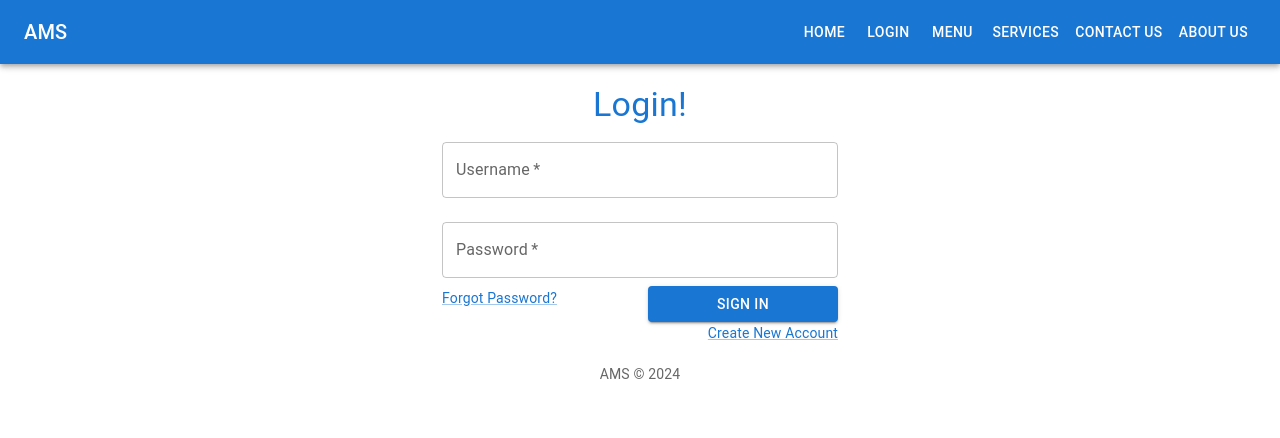
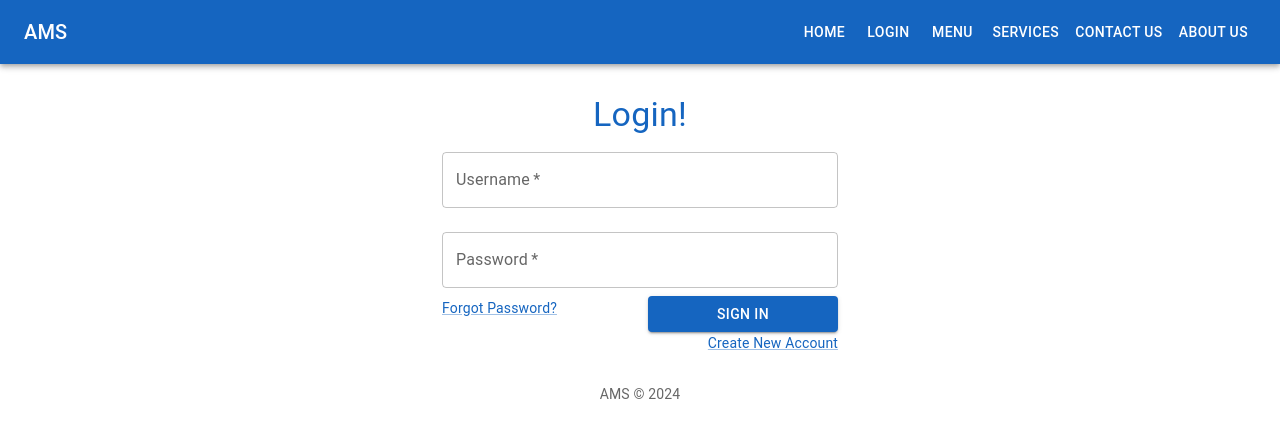
Before and after one commit to asishkumarv/ams, a React (Create React App) app in the folder client/: page /login in a window 1280 px wide. Shown: the top 438 px of the page. Built offline with nearby package versions, Linux system fonts and the light colour scheme.

Commit message:
Theme added and changed to white colour buttons in header and sign in login button

```diff
--- a/client/package.json
+++ b/client/package.json
@@ -16,6 +16,7 @@
     "react-responsive": "^9.0.2",
     "react-router-dom": "^6.21.3",
     "react-scripts": "5.0.1",
+    "styled-components": "^6.1.8",
     "web-vitals": "^2.1.4"
   },
   "scripts": {
--- a/client/src/AppLayout.js
+++ b/client/src/AppLayout.js
@@ -7,7 +7,7 @@ const AppLayout = ({ children }) => {
   return (
     <div>
       <Header />
-      <div style={{ padding: '20px' }}>
+      <div style={{ padding: '30px' }}>
         {/* Page content goes here */}
         {children}
       </div>
--- a/client/src/components/Header.js
+++ b/client/src/components/Header.js
@@ -2,13 +2,14 @@
 import React, { useState } from 'react';
 import { AppBar, Toolbar, Typography, Box, IconButton, Drawer, List, ListItem, useMediaQuery } from '@mui/material';
 import MenuIcon from '@mui/icons-material/Menu';
-
+import { useTheme } from '@mui/material/styles';
 import HeaderButton from './utils/HeaderButton';
 import HeaderHomeButton from './utils/HeaderHomeButton';
 
 const Header = () => {
   const isMobile = useMediaQuery('(max-width:600px)');
   const [drawerOpen, setDrawerOpen] = useState(false);
+  const theme = useTheme();
 
   const toggleDrawer = (open) => (event) => {
     if (event && event.type === 'keydown' && (event.key === 'Tab' || event.key === 'Shift')) {
@@ -41,10 +42,10 @@ const Header = () => {
   );
 
   return (
-    <div>
+    <div style={{ backgroundColor: theme.palette.primary.main }}>
       <AppBar position="static">
         <Toolbar>
-          <Typography variant="h6">AMS</Typography>
+          <Typography variant="h6" style={{ color: 'white' }} >AMS</Typography>
           <Box sx={{ marginLeft: 'auto' }}>
             {isMobile ? (
               // Render menu icon for mobile
--- a/client/src/components/Home.js
+++ b/client/src/components/Home.js
@@ -18,7 +18,9 @@ const Home = () => {
 
   return (
     <AppLayout>
-      <div style={{ textAlign: 'center' }}>
+      <div style={{
+        textAlign: 'center'
+      }}>
         <Typography variant="h4">Welcome to Your App</Typography>
         <Typography>
           It is a Platform that provides Appointment management system for a very range of Organizations
@@ -33,7 +35,7 @@ const Home = () => {
       {/* Register button in the top right corner below the header */}
       <div style={{ display: 'flex', justifyContent: 'flex-end', marginTop: '20px' }}>
         <RouterLink to="/registration" style={{ textDecoration: 'none' }}>
-          <Button variant="contained" color="primary">
+          <Button variant="contained" color="primary" style={{ color: 'white' }}>
             Register
           </Button>
         </RouterLink>
--- a/client/src/components/Login.js
+++ b/client/src/components/Login.js
@@ -85,7 +85,7 @@ const Login = () => {
                 </Link>
               </Grid>
               <Grid item xs={6}>
-                <Button fullWidth variant="contained" color="primary" onClick={handleLogin}>
+                <Button fullWidth variant="contained" color="primary" onClick={handleLogin} style={{ color: 'white' }}>
                   Sign In
                 </Button>
               </Grid>
--- /dev/null
+++ b/client/src/components/Theme.js
@@ -0,0 +1,16 @@
+// theme.js
+import { createTheme } from '@mui/material/styles';
+
+const theme = createTheme({
+  palette: {
+    primary: {
+      main: '#1565c0', // Set your desired primary color
+    },
+    // secondary: {
+    //   main: '#FF5722', // Set your desired secondary color
+    // },
+    // You can define other palette colors here (e.g., success, warning, error)
+  },
+});
+
+export default theme;
--- a/client/src/components/utils/HeaderButton.js
+++ b/client/src/components/utils/HeaderButton.js
@@ -6,7 +6,7 @@ import { Link } from 'react-router-dom';
 const HeaderButton = ({ to, label }) => {
 
   return (
-    <Button component={Link} to={to} color="inherit">
+    <Button component={Link} to={to} color="inherit" style={{ color: 'white' }}>
       {label}
     </Button>
   );
--- a/client/src/components/utils/HeaderHomeButton.js
+++ b/client/src/components/utils/HeaderHomeButton.js
@@ -14,7 +14,7 @@ const HeaderHomeButton = ({ to, label }) => {
   };
 
   return (
-    <Button onClick={handleClick} color="inherit">
+    <Button onClick={handleClick} color="inherit" style={{ color: 'white' }}>
       {label}
     </Button>
   );
--- a/client/src/index.js
+++ b/client/src/index.js
@@ -3,11 +3,15 @@ import ReactDOM from 'react-dom/client';
 import './index.css';
 import App from './App';
 import reportWebVitals from './reportWebVitals';
+import { ThemeProvider } from '@mui/material/styles';
+import theme from './components/Theme';
 
 const root = ReactDOM.createRoot(document.getElementById('root'));
 root.render(
   <React.StrictMode>
-    <App />
+    <ThemeProvider theme={theme}>
+      <App />
+    </ThemeProvider>
   </React.StrictMode>
 );
 
```
Also changed, not shown: 1 other file (tests, documents, lock files or other folders).
